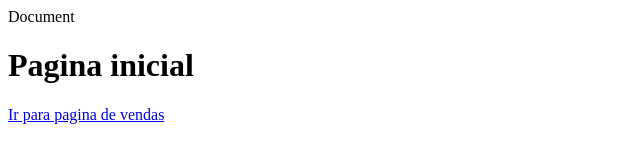
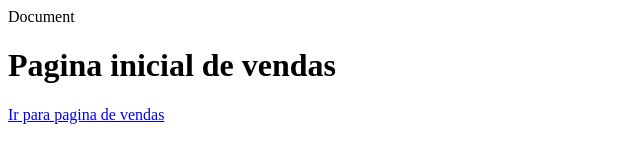
Before and after one commit to GabrielLuzpg/AulaGithub, a plain HTML site: page Index.html in a window 1280 px wide. Shown: the whole page, without its empty margins (0-640 px from the left). Drawn offline with Linux system fonts and the light colour scheme.

Commit message:
Alteração título pág vendas

```diff
--- a/Index.html
+++ b/Index.html
@@ -8,7 +8,7 @@
 </head>
 
 <body>
-    <h1>Pagina inicial</h1>
+    <h1>Pagina inicial de vendas</h1>
     <a href="vendas.html">Ir para pagina de vendas</a>
 </body>
 </html>
```
